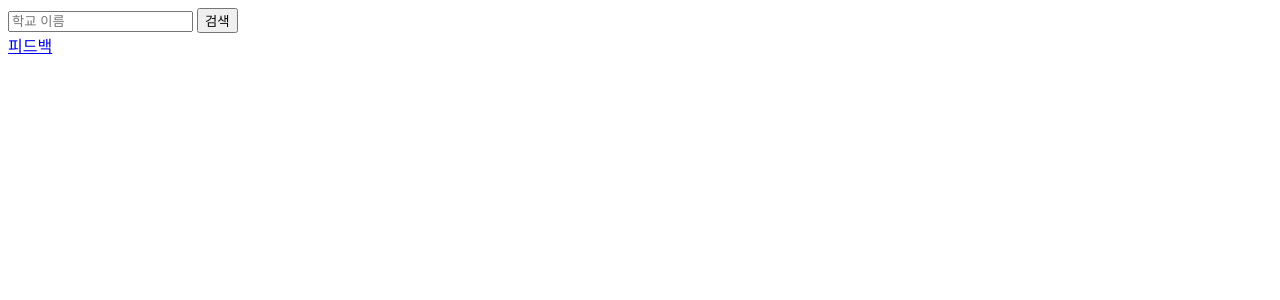
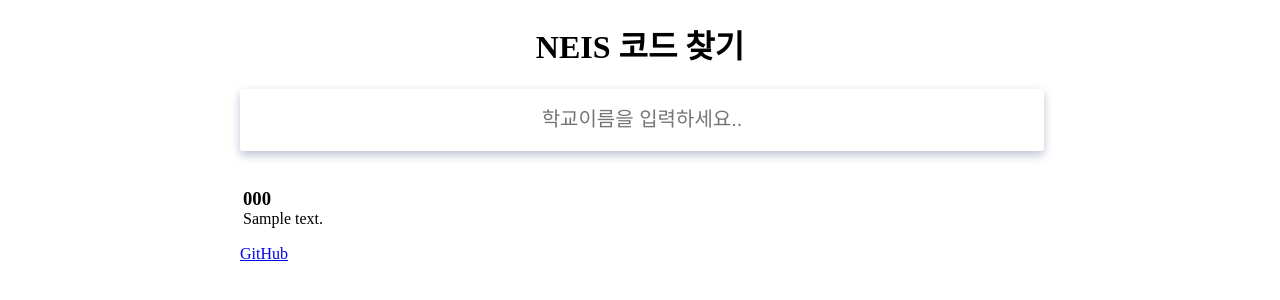
Before and after one commit to 5d-jh/neis-code-finder, a Django app: template neis_code_finder/templates/neis_code_finder/main.html in a window 1280 px wide. Shown: the top 300 px of the page. Run offline with Django 3.2, Linux system fonts and the light colour scheme; the template is opened without the code that fills it: most values are stand-ins (such as "Sample title", 1, 10 or a date in 2020).

Commit message:
디자인 개선

```diff
--- a/neis_code_finder/settings.py
+++ b/neis_code_finder/settings.py
@@ -25,7 +25,7 @@
 # SECURITY WARNING: don't run with debug turned on in production!
 DEBUG = True
 
-ALLOWED_HOSTS = ['django-env.9bdvzwaqzf.ap-northeast-2.elasticbeanstalk.com']
+ALLOWED_HOSTS = ['127.0.0.1', 'code.schoolmenukr.ml']
 
 
 # Application definition
@@ -104,9 +104,9 @@
 # Internationalization
 # https://docs.djangoproject.com/en/2.1/topics/i18n/
 
-LANGUAGE_CODE = 'en-us'
+LANGUAGE_CODE = 'ko-kr'
 
-TIME_ZONE = 'UTC'
+TIME_ZONE = 'Asia/Seoul'
 
 USE_I18N = True
 
--- a/neis_code_finder/templates/neis_code_finder/main.html
+++ b/neis_code_finder/templates/neis_code_finder/main.html
@@ -5,14 +5,63 @@
     <meta name="viewport" content="width=device-width, initial-scale=1.0">
     <meta http-equiv="X-UA-Compatible" content="ie=edge">
     <title>NEIS 코드 찾기</title>
+    <style>
+        input {
+            border-radius: 3px;
+            border: none;
+            box-shadow: 0px 4px 10px rgba(41, 57, 109, 0.3);
+            height: 60px;
+            text-align: center;
+            font-size: 20px;
+            width: 100%;
+            margin-bottom: 20px;
+        }
+        .body {
+            max-width: 800px;
+            margin-left: auto;
+            margin-right: auto;
+        }
+        table {
+            width: 100%;
+            text-align: center;
+        }
+        td, th {
+            border: none;
+        }
+        .school-info {
+            text-align: left;
+            padding-top: 15px;
+            padding-bottom: 15px;
+        }
+        h3, p {
+            padding: 0;
+            margin: 0;
+        }
+        h1 {
+            width: 100%;
+            text-align: center;
+        }
+    </style>
 </head>
 <body>
-    <form action="/" method="get">
-        <input type="text" name="q" placeholder="학교 이름">
-        <input type="submit" value="검색">
-    </form>
-    <footer>
-        <a target="_blank" href="https://github.com/5d-jh/neis_code_finder/issues">피드백</a>
-    </footer>
+    <div class="body">
+        <h1>NEIS 코드 찾기</h1>
+        <form action="/" method="get">
+            <input type="text" name="q" placeholder="학교이름을 입력하세요.." value={{query}}>
+        </form>
+        <table>
+            {% for school_info in school_infos %}
+                <tr>
+                    <td class="school-info">
+                        <p><h3>{{school_info.code}}</h3></p>
+                        <p>{{school_info.address}}</p>
+                    </td>
+                </tr>
+            {% endfor %}
+        </table>
+        <footer>
+            <a target="_blank" href="https://github.com/5d-jh/neis_code_finder">GitHub</a>
+        </footer>
+    </div>
 </body>
 </html>
```
Also changed, not shown: neis_code_finder/templates/neis_code_finder/result.html (deleted, +0 -48 lines), neis_code_finder/views.py (+5 -8 lines).
